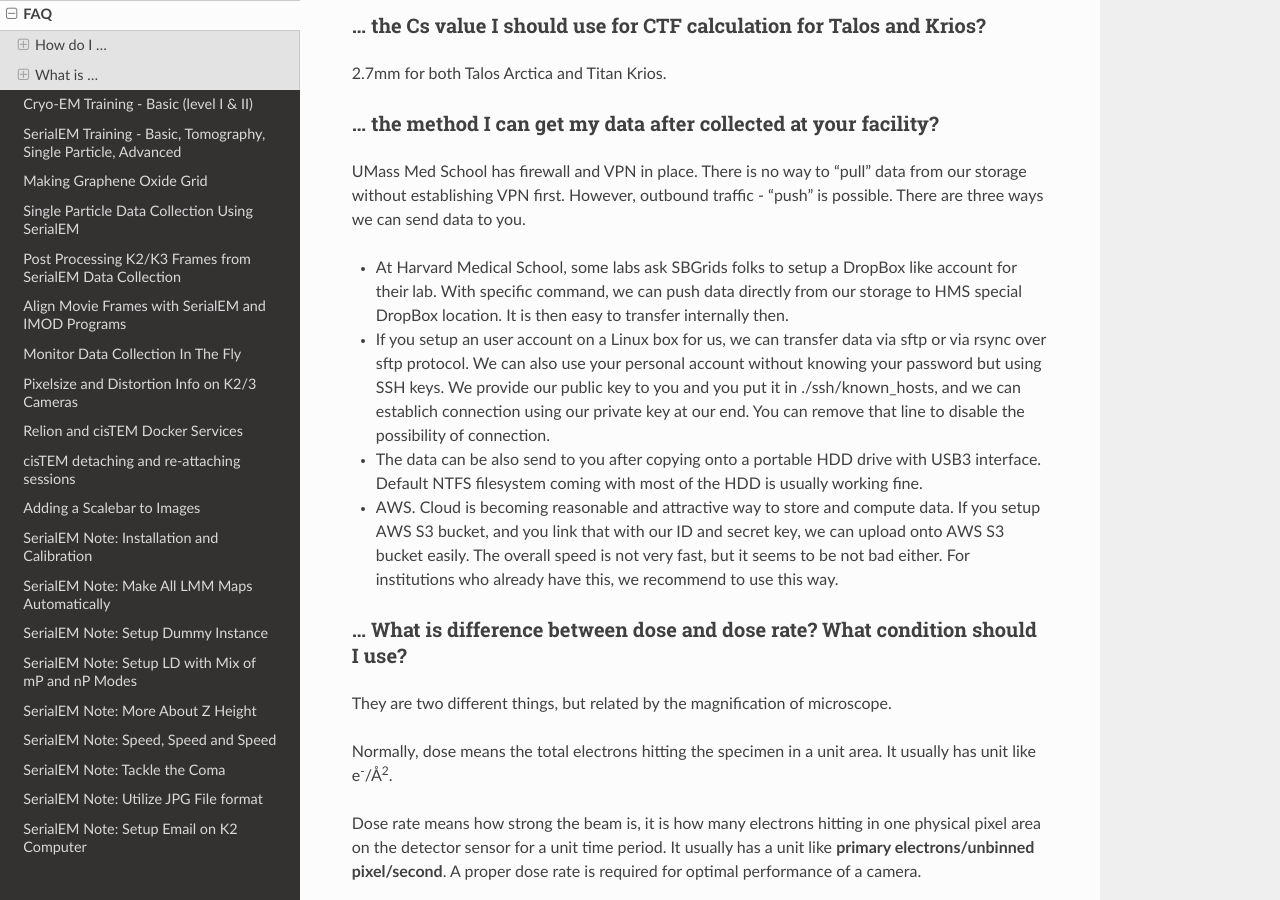
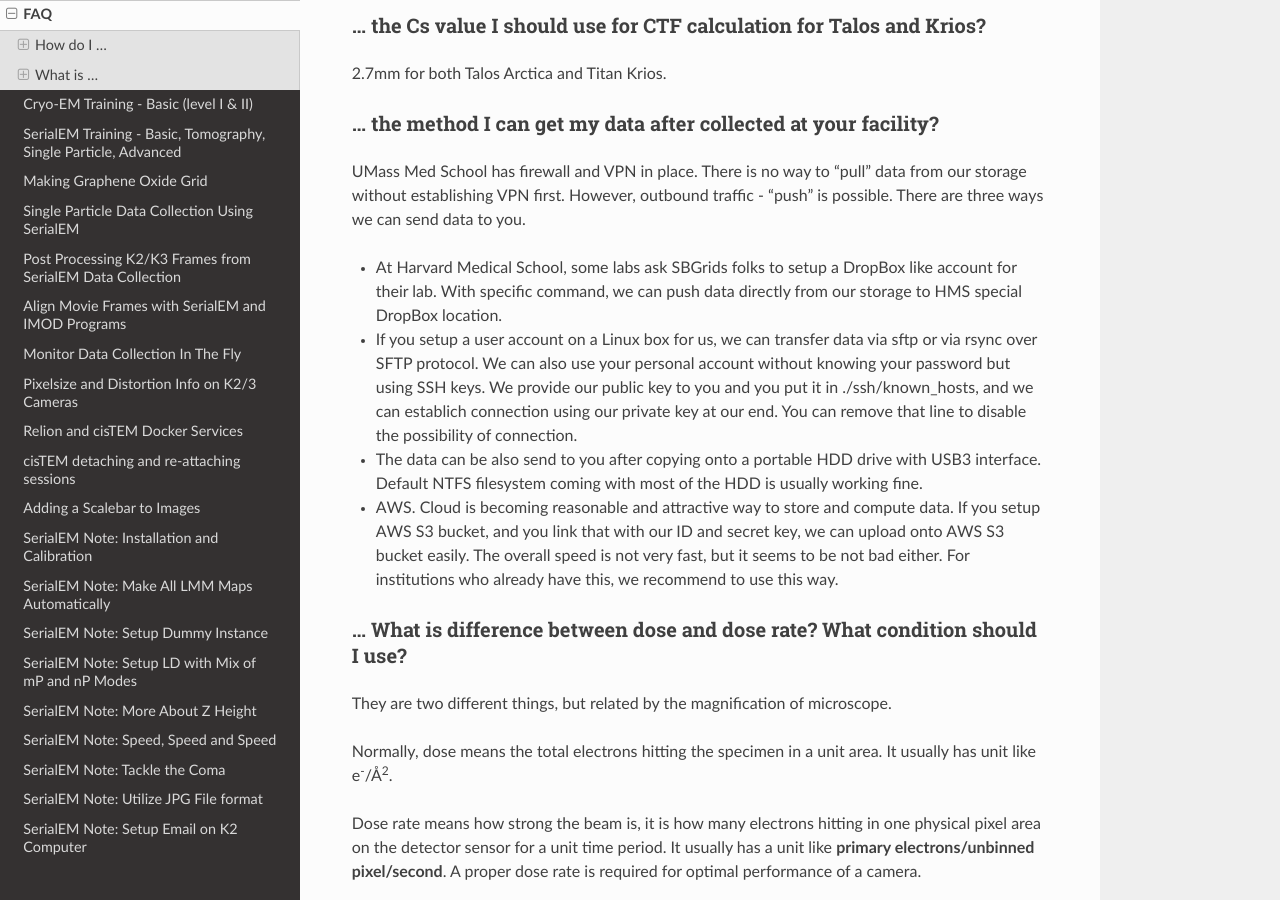
Before and after one commit to xuchen66/sphinx-emdocs, a Sphinx documentation site: the page built from source/cryo-em_faq.rst, in a window 1280 px wide and 900 px high, scrolled down 6275 px. Built offline with Sphinx 7.4.7 and the Read the Docs theme 2.0.0, drawn with Linux system fonts in a browser that asks for light colours; pages that are not in the unit, such as notebooks, are missing from menus.

Commit message:
Update cryo-em_faq.rst

```diff
--- a/source/cryo-em_faq.rst
+++ b/source/cryo-em_faq.rst
@@ -266,9 +266,9 @@ all the control files for SerialEM software running for the session, it contains
 
 UMass Med School has firewall and VPN in place. There is no way to "pull" data from our storage without establishing VPN first. However, outbound traffic - "push" is possible. There are three ways we can send data to you.
 
-- At Harvard Medical School, some labs ask SBGrids folks to setup a DropBox like account for their lab. With specific command, we can push data directly from our storage to HMS special DropBox location. It is then easy to transfer internally then.
+- At Harvard Medical School, some labs ask SBGrids folks to setup a DropBox like account for their lab. With specific command, we can push data directly from our storage to HMS special DropBox location.
 
-- If you setup an user account on a Linux box for us, we can transfer data via sftp or via rsync over sftp protocol. We can also use your personal account without knowing your password but using SSH keys. We provide our public key to you and you put it in ./ssh/known_hosts, and we can establich connection using our private key at our end. You can remove that line to disable the possibility of connection.
+- If you setup a user account on a Linux box for us, we can transfer data via sftp or via rsync over SFTP protocol. We can also use your personal account without knowing your password but using SSH keys. We provide our public key to you and you put it in ./ssh/known_hosts, and we can establich connection using our private key at our end. You can remove that line to disable the possibility of connection.
 
 - The data can be also send to you after copying onto a portable HDD drive with USB3 interface. Default NTFS filesystem coming with most of the HDD is usually working fine.
 
```
